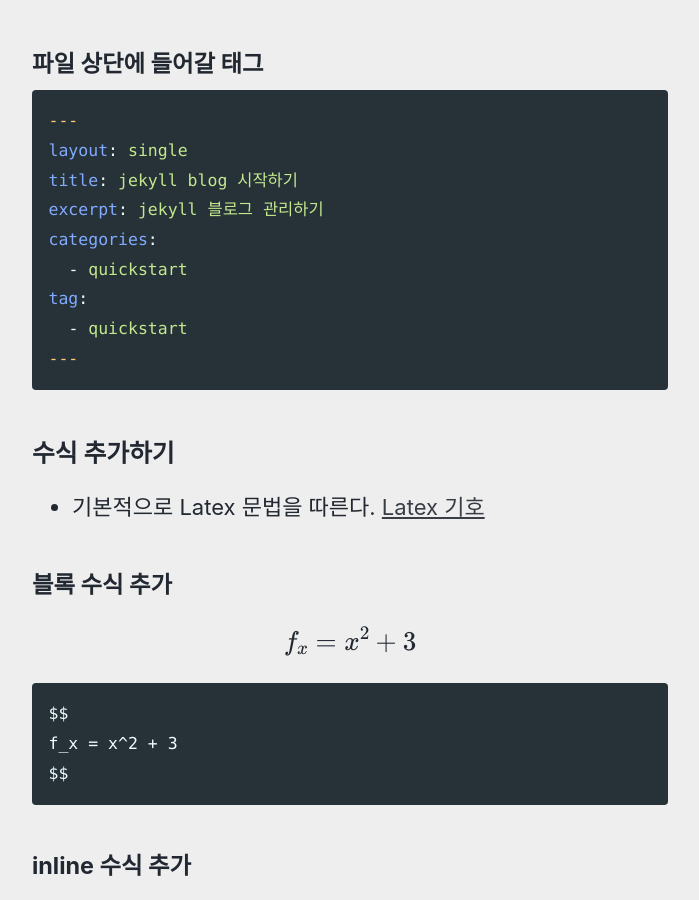
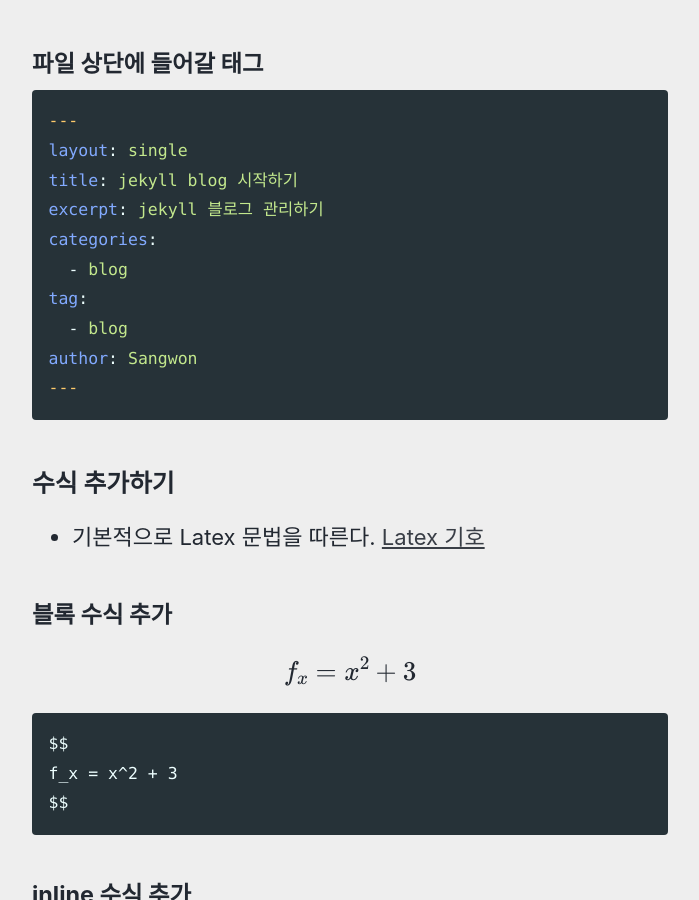
Before and after one commit to TAVEResearch/TAVEResearch.github.io, a Jekyll site: the page built from _posts/2021-06-18-quickstart.md, in a window 1280 px wide and 900 px high, scrolled down 1044 px. Shown: the whole window, without its empty margins (290-989 px from the left). Built offline with Jekyll 4.4.1, drawn with Linux system fonts in a browser that asks for light colours; cached includes are drawn as plain includes; formulas are drawn with MathJax 3; some of the changed text lies outside the part shown.

Commit message:
amend config.yml README.md post

````diff
--- a/_config.yml
+++ b/_config.yml
@@ -16,7 +16,7 @@ minimal_mistakes_skin: "air" # "air", "aqua", "contrast", "dark", "dirt", "neon"
 
 # Site Settings
 locale: "en-US"
-title: "TAVE Research"
+title: "TAVE Research Blog"
 title_separator: "-"
 subtitle: # site tagline that appears below site title in masthead
 name: "TAVE Research"
@@ -93,7 +93,7 @@ analytics:
 
 # Site Author
 author:
-  name: "TAVE"
+  name: "TAVE Research"
   avatar: # path of avatar image, e.g. "/assets/images/bio-photo.jpg"
   bio: "Hi there"
   location: "Korea"
@@ -129,7 +129,7 @@ footer:
       # url:
     - label: "GitHub"
       icon: "fab fa-fw fa-github"
-      # url:
+      url: "https://github.com/TAVEResearch"
     - label: "GitLab"
       icon: "fab fa-fw fa-gitlab"
       # url:
@@ -138,7 +138,7 @@ footer:
       # url:
     - label: "Instagram"
       icon: "fab fa-fw fa-instagram"
-      # url:
+      url: "https://www.instagram.com/tave_wave/"
 
 # Reading Files
 include:
--- a/_posts/2021-06-18-quickstart.md
+++ b/_posts/2021-06-18-quickstart.md
@@ -47,9 +47,10 @@ layout: single
 title: jekyll blog 시작하기
 excerpt: jekyll 블로그 관리하기
 categories:
-  - quickstart
+  - blog
 tag:
-  - quickstart
+  - blog
+author: Sangwon
 ---
 ```
 
````
Also changed, not shown: README.md.
